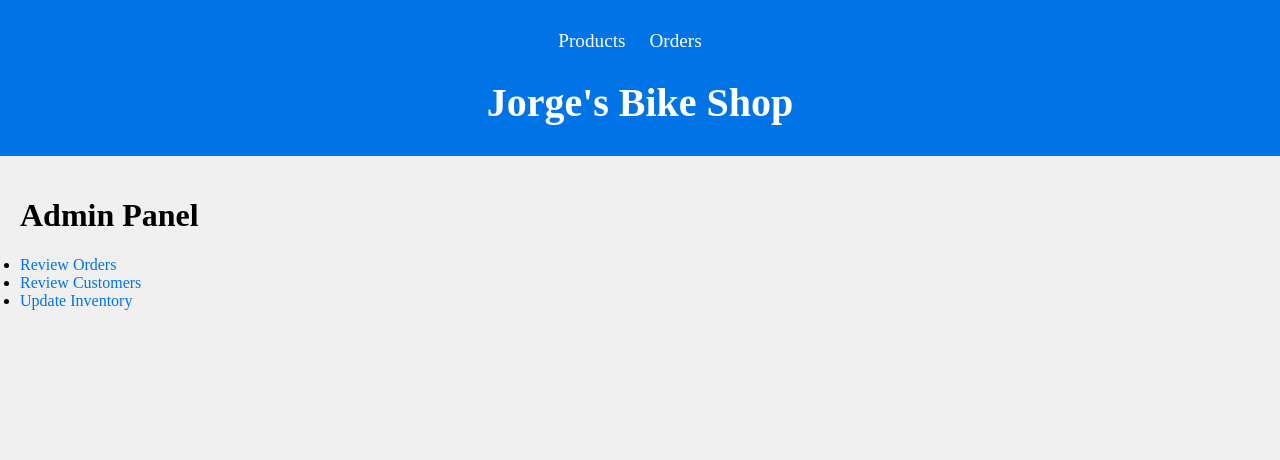
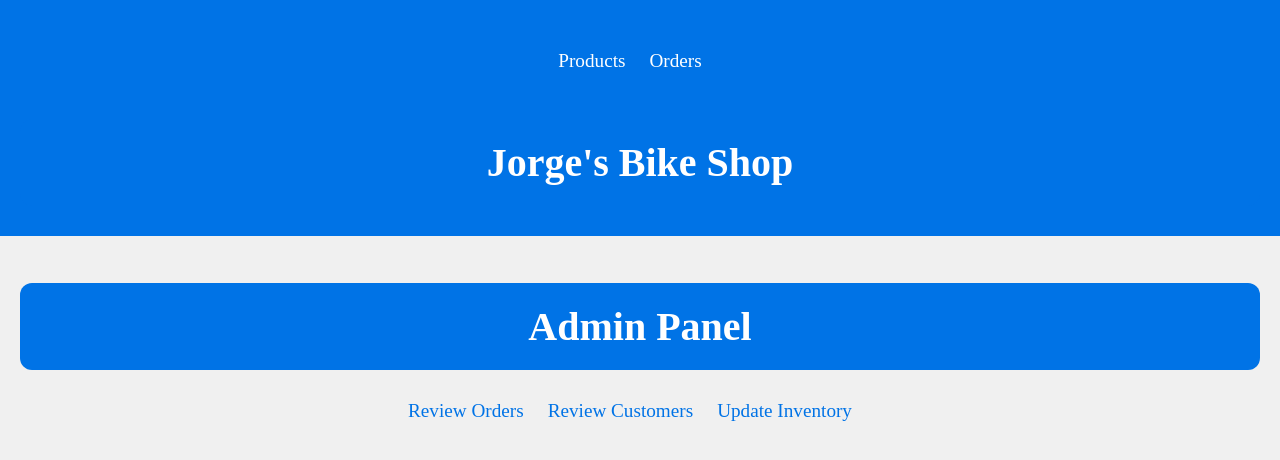
Before and after one commit to JorgeRSLC/bu_602_final_project, a Node server app: page /admin/ in a window 1280 px wide. Shown: the top 460 px of the page. Run offline with Node 20, Linux system fonts and the light colour scheme; some libraries are stand-ins or nearby versions.

Commit message:
Add styling to admin console view

```diff
--- a/views/adminConsoleView.handlebars
+++ b/views/adminConsoleView.handlebars
@@ -1,5 +1,46 @@
 <head>
     <title>Admin Panel</title>
+    <style>
+        /* Admin Panel styles */
+
+        body {
+            background-color: #f0f0f0;
+            margin: 0;
+            padding: 0;
+        }
+
+        h1 {
+            font-size: 2.5em;
+            margin-bottom: 10px;
+            text-align: center;
+            padding: 20px;
+            background-color: #0073e6;
+            color: white;
+            border-radius: 12px;
+        }
+
+        ul {
+            list-style: none;
+            margin-top: 10px;
+            padding: 20px;
+            text-align: center;
+        }
+
+        ul li {
+            display: inline;
+            margin-right: 20px;
+        }
+
+        ul li a {
+            color: #0073e6;
+            text-decoration: none;
+            font-size: 1.2em;
+        }
+
+        ul li a:hover {
+            text-decoration: underline;
+        }
+    </style>
 </head>
 <body>
     <h1>Admin Panel</h1>
```
